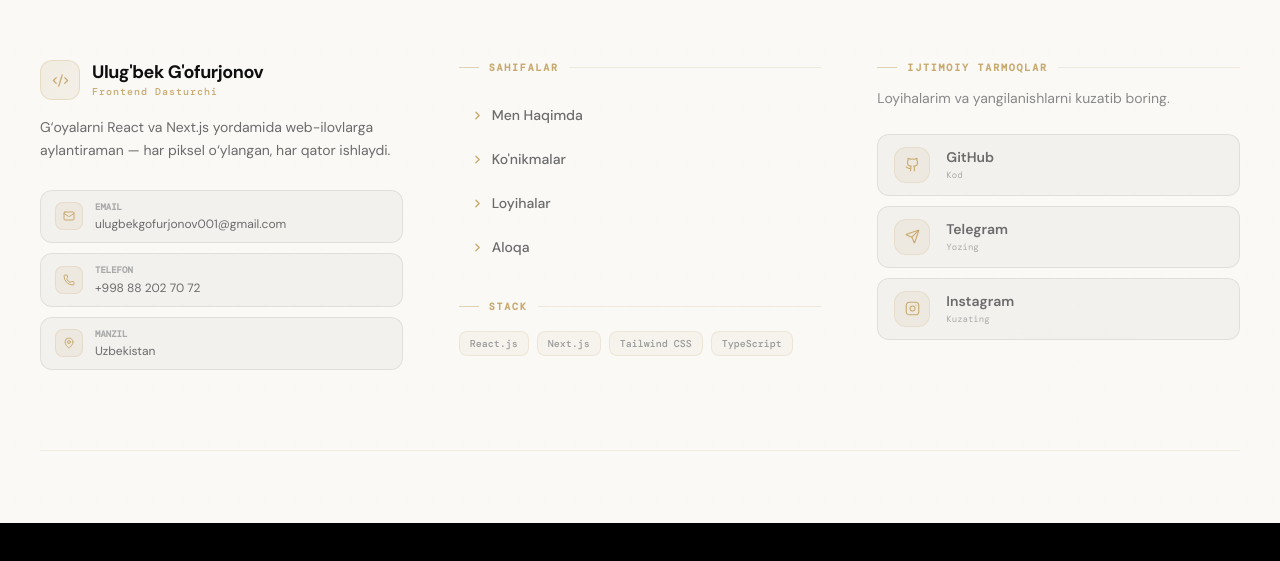
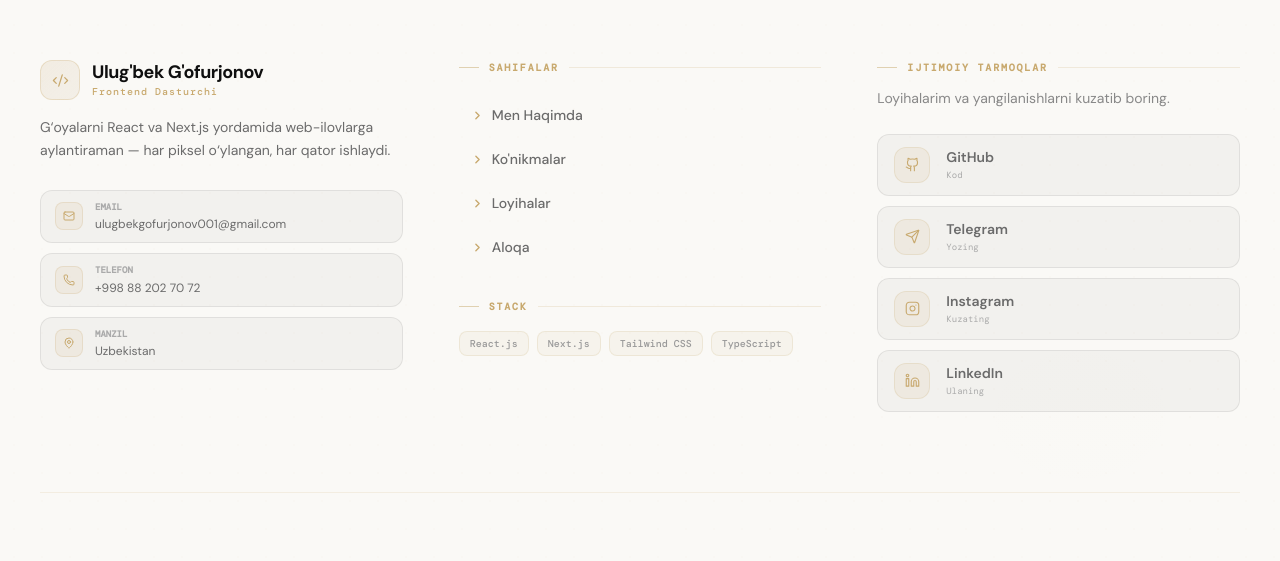
Before and after one commit to ulugbekgofurjonov/PORTFOLIO, a React (Vite) app: page / in a window 1280 px wide. Shown: the part 6579-7140 px from the top of the page. Before the commit the page ends 7102 px from the top, so only its background shows below. Built offline with nearby package versions, Linux system fonts and the light colour scheme.

Commit message:
Added LinkedIn page to footer.jsx

```diff
--- a/src/components/layout/Footer.jsx
+++ b/src/components/layout/Footer.jsx
@@ -1,6 +1,6 @@
 import React, { useState, memo } from "react";
 import { motion, AnimatePresence } from "framer-motion";
-import { Github, Instagram, Send, Mail, MapPin, Phone, Download, ArrowUpRight, Code2, ChevronRight } from "lucide-react";
+import { Github, Instagram, Send, Mail, MapPin, Phone, Download, ArrowUpRight, Code2, ChevronRight, Linkedin } from "lucide-react";
 import { PERSONAL_INFO, SOCIAL_LINKS, NAV_LINKS } from "../../utils/constants";
 import { useLanguage } from "../../contexts/LanguageContext";
 import FadeIn, { EASE } from "../animations/FadeIn";
@@ -42,6 +42,7 @@ const Footer = () => {
     { Icon: Github,    href: SOCIAL_LINKS.github,    label: "GitHub",    sub: t("Kod", "Code") },
     { Icon: Send,      href: SOCIAL_LINKS.telegram,  label: "Telegram",  sub: t("Yozing", "Message") },
     { Icon: Instagram, href: SOCIAL_LINKS.instagram, label: "Instagram", sub: t("Kuzating", "Follow") },
+    { Icon: Linkedin,  href: SOCIAL_LINKS.linkedin,  label: "LinkedIn",  sub: t("Ulaning", "Connect") },
   ];
 
   const techStack = ["React.js", "Next.js", "Tailwind CSS", "TypeScript"];
```
